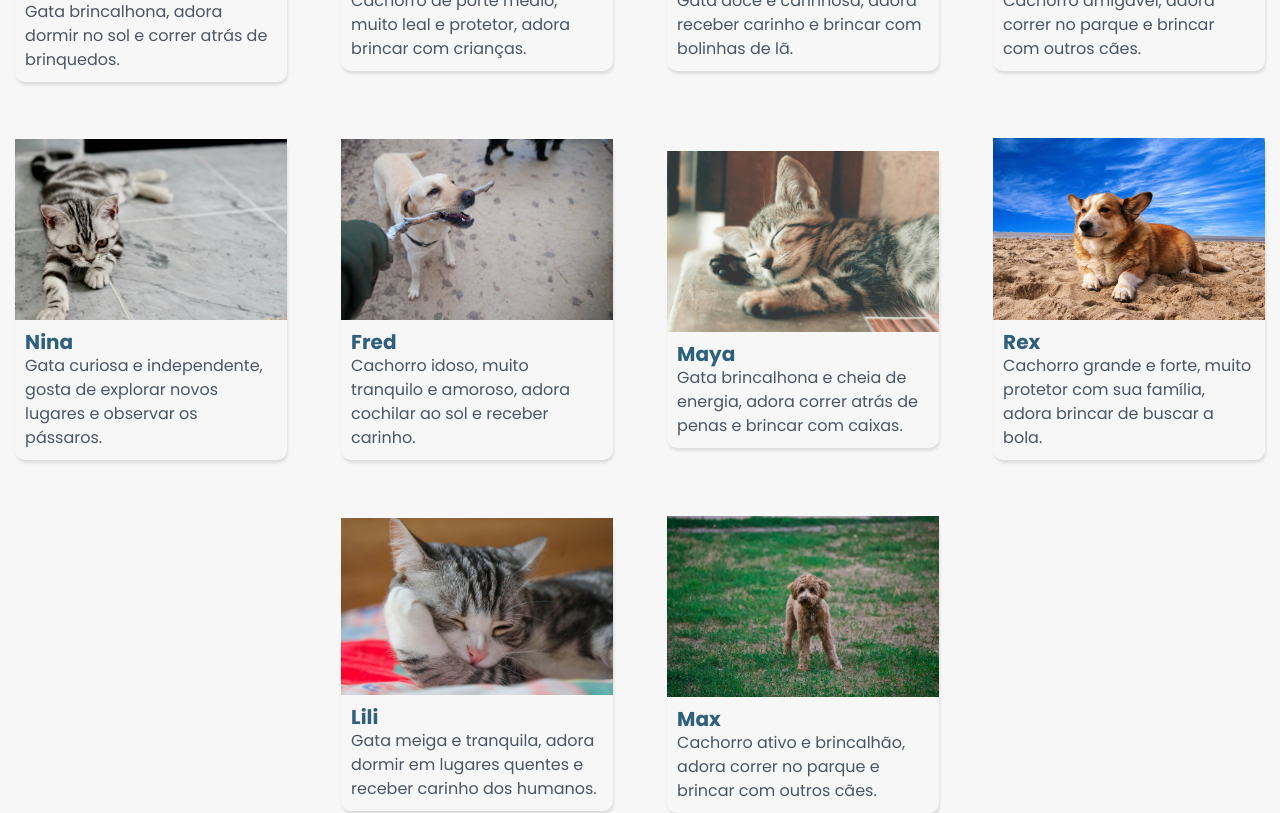
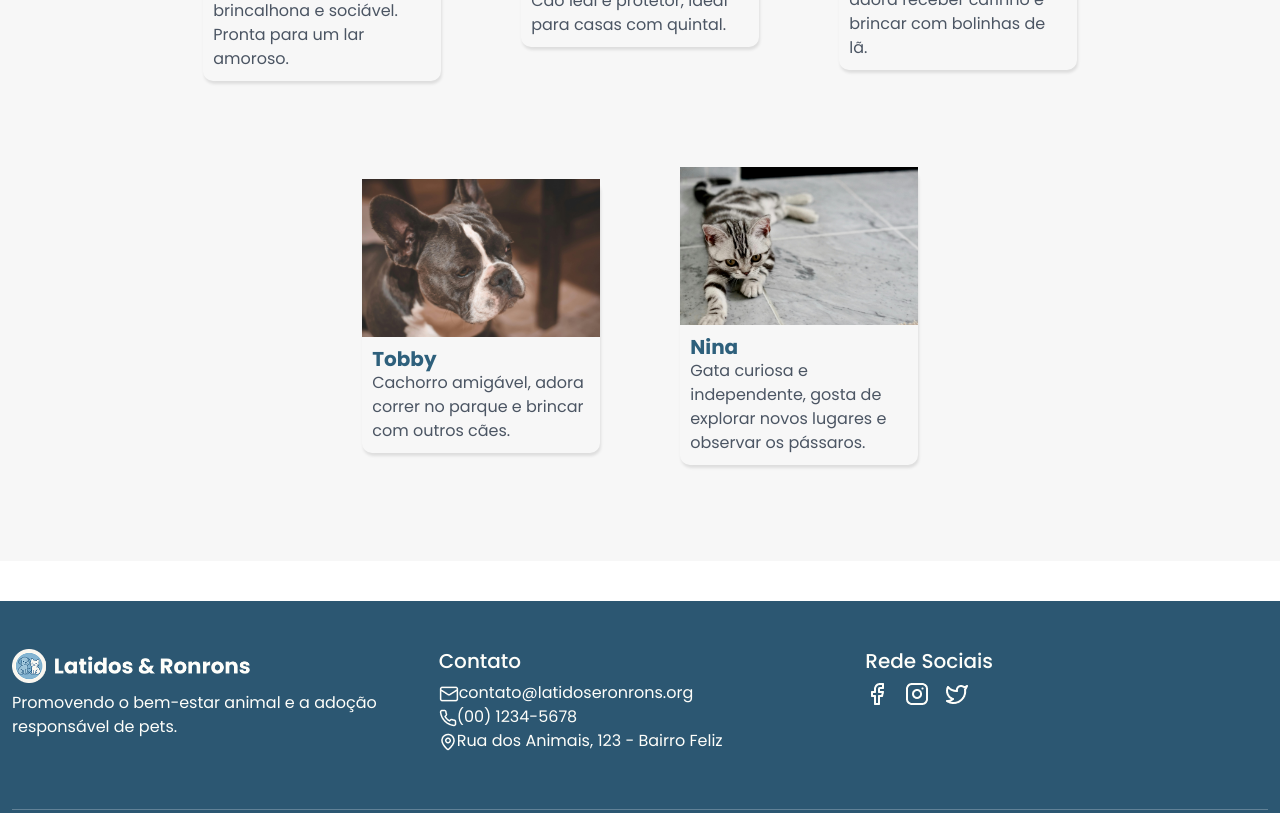
Before and after one commit to chryssstina/Adocao_de_Animais_React, a React (Vite) app in the folder Latidos_E_Ronrons/: page / in a window 1280 px wide. Shown: the part 3220-4033 px from the top of the page. Built offline with nearby package versions, Linux system fonts and the light colour scheme.

Commit message:
Correção na exibição da quantidade de cards na Home e informações dos animais

```diff
--- a/Latidos_E_Ronrons/src/components/PhotoGallerySection/PhotoGallerySection.jsx
+++ b/Latidos_E_Ronrons/src/components/PhotoGallerySection/PhotoGallerySection.jsx
@@ -25,13 +25,14 @@ function PhotoGallerySection() {
         </p>
       </div>
 
-      <div className="row justify-content-center">
+      <div className="row card-gallery-container">
         {loading ? (
           <p>Carregando galeria...</p>
         ) : (
-          photos.map((animal) => (
+          // slice determina quantos cards vão aparecer (índice inicial, índice final)
+          photos.slice(0,5).map((animal) => (
             <div
-              className="col-sm-6 col-md-4 col-lg-3 d-flex justify-content-center"
+              className="col-sm-4 col-md-4 col-lg-3 d-flex justify-content-center"
               key={animal.id}
             >
               <PhotoCard
--- a/Latidos_E_Ronrons/src/data/animal_adoption_mock.js
+++ b/Latidos_E_Ronrons/src/data/animal_adoption_mock.js
@@ -13,28 +13,28 @@ export const animal_adoption_mock = [
     {
         id: 1,
         animalName: "Luna",
-        animalAge: 4,
-        animalWeight: "10Kg",
+        animalAge: "2 anos",
+        animalWeight: "4Kg",
         favoriteFood: "Sardinha",
         species: "Gato",
         photo: Luna,
-        description: "Gata brincalhona, adora dormir no sol e correr atrás de brinquedos."
+        description: "Gatinha carinhosa, brincalhona e sociável. Pronta para um lar amoroso."
     },
     {
         id: 2,
         animalName: "Thor",
-        animalAge: 2,
-        animalWeight: "18Kg",
+        animalAge: "5 anos",
+        animalWeight: "25Kg",
         favoriteFood: "Ração de cordeiro",
         species: "Cachorro",
         photo: Thor,
-        description: "Cachorro de porte médio, muito leal e protetor, adora brincar com crianças."
+        description: "Cão leal e protetor, ideal para casas com quintal."
     },
     {
         id: 3,
         animalName: "Mel",
-        animalAge: 1,
-        animalWeight: "7Kg",
+        animalAge: "1 ano",
+        animalWeight: "3.2Kg",
         favoriteFood: "Frango cozido",
         species: "Gato",
         photo: Rufus,
@@ -43,7 +43,7 @@ export const animal_adoption_mock = [
     {
         id: 4,
         animalName: "Tobby",
-        animalAge: 5,
+        animalAge: "4 anos",
         animalWeight: "20Kg",
         favoriteFood: "Biscoito canino",
         species: "Cachorro",
@@ -53,8 +53,8 @@ export const animal_adoption_mock = [
     {
         id: 5,
         animalName: "Nina",
-        animalAge: 3,
-        animalWeight: "9Kg",
+        animalAge: "3 anos",
+        animalWeight: "6Kg",
         favoriteFood: "Peixe grelhado",
         species: "Gato",
         photo: Nina,
@@ -63,18 +63,18 @@ export const animal_adoption_mock = [
     {
         id: 6,
         animalName: "Fred",
-        animalAge: 6,
-        animalWeight: "25Kg",
+        animalAge: "6 anos",
+        animalWeight: "30Kg",
         favoriteFood: "Arroz com carne",
         species: "Cachorro",
         photo: Fred,
-        description: "Cachorro idoso, muito tranquilo e amoroso, adora cochilar ao sol e receber carinho."
+        description: "Cachorro muito tranquilo e amoroso, adora cochilar ao sol e receber carinho."
     },
     {
         id: 7,
         animalName: "Maya",
-        animalAge: 2,
-        animalWeight: "6Kg",
+        animalAge: "2 anos",
+        animalWeight: "5.5Kg",
         favoriteFood: "Atum",
         species: "Gato",
         photo: Maya,
@@ -83,18 +83,18 @@ export const animal_adoption_mock = [
     {
         id: 8,
         animalName: "Rex",
-        animalAge: 4,
-        animalWeight: "30Kg",
+        animalAge: "7 anos",
+        animalWeight: "28Kg",
         favoriteFood: "Carne crua",
         species: "Cachorro",
         photo: Rex,
-        description: "Cachorro grande e forte, muito protetor com sua família, adora brincar de buscar a bola."
+        description: "Cachorro grande e forte, mas não resiste a brincar de buscar a bola."
     },
     {
         id: 9,
         animalName: "Lili",
-        animalAge: 3,
-        animalWeight: "8Kg",
+        animalAge: "3 anos",
+        animalWeight: "4.8Kg",
         favoriteFood: "Petiscos de salmão",
         species: "Gato",
         photo: Lili,
@@ -102,13 +102,13 @@ export const animal_adoption_mock = [
     },
     {
         id: 10,
-        animalName: "Max",
-        animalAge: 5,
+        animalName: "Simba",
+        animalAge: "4 anos",
         animalWeight: "22Kg",
         favoriteFood: "Ração Premium",
         species: "Cachorro",
         photo: Max,
-        description: "Cachorro ativo e brincalhão, adora correr no parque e brincar com outros cães."
+        description: "Cachorro ativo e brincalhão, ompanheiro para todas as horas."
     }
 ];
 
```
